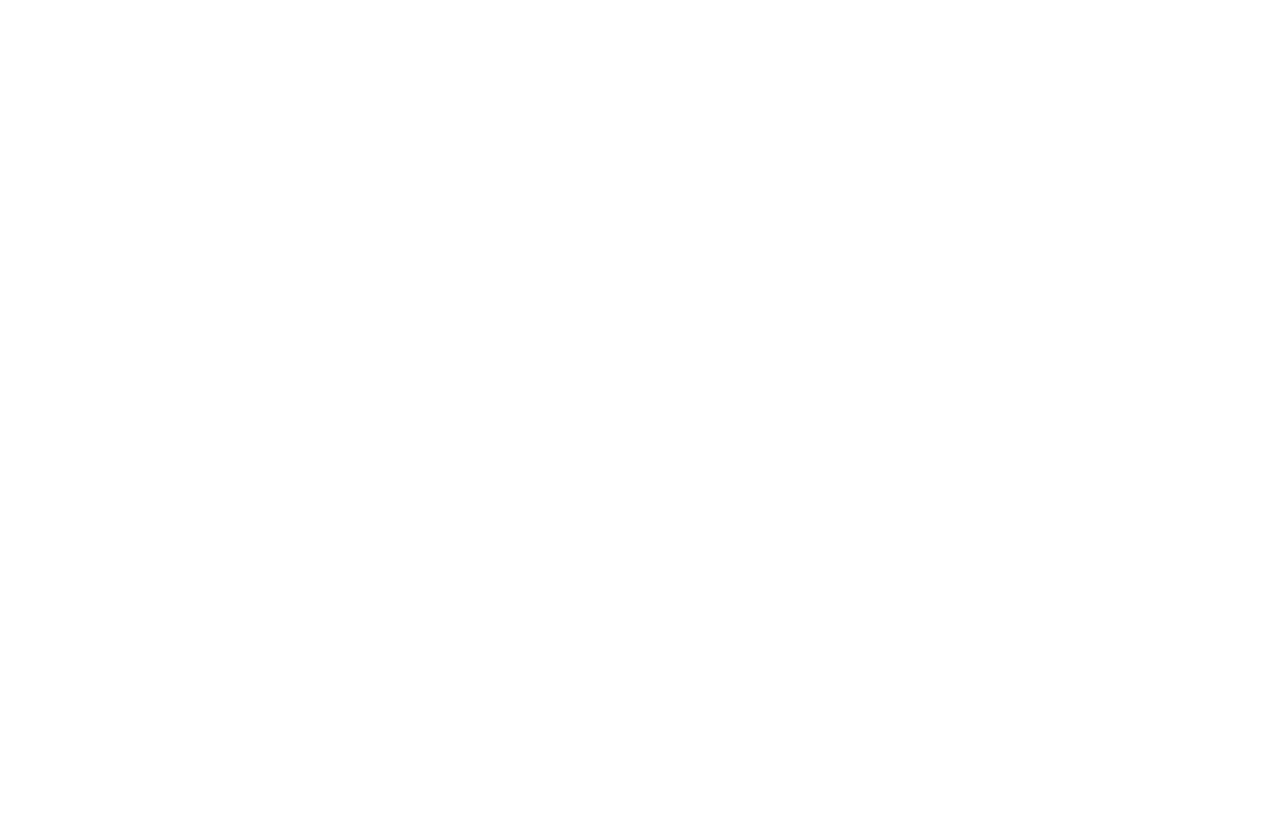
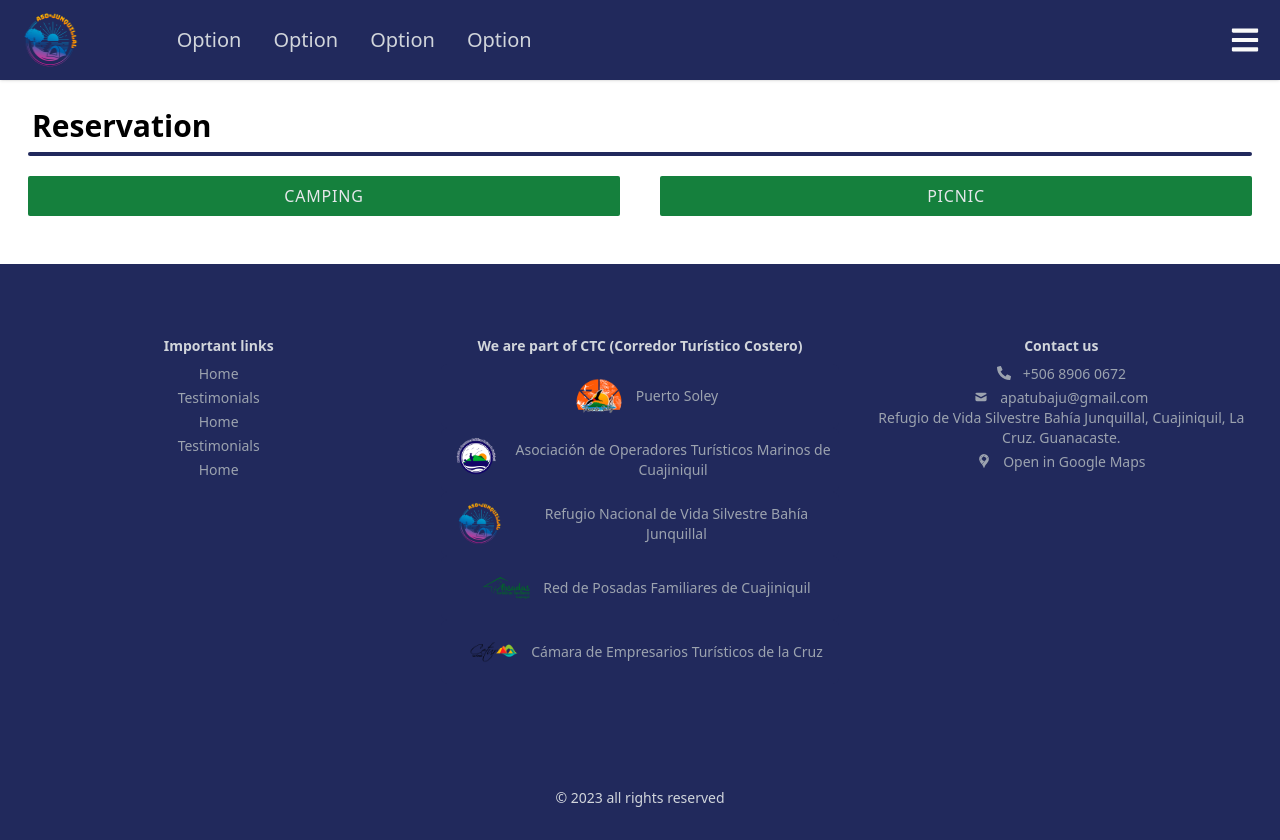
Before and after one commit to estebancb03/LosOsitos_ci0128_23a, a React (Vite) app in the folder src/Frontend/: page /operator/reservation in a window 1280 px wide. Before the commit this address had no page. Before the commit the page ends 800 px from the top, so only its background shows below. Built offline with nearby package versions, Linux system fonts and the light colour scheme.

Commit message:
Se agregan los botones de reservar ya sea picnic o camping en una vista para el operador.

```diff
--- a/src/Frontend/src/App.jsx
+++ b/src/Frontend/src/App.jsx
@@ -4,6 +4,7 @@ import { BrowserRouter, Routes, Route } from "react-router-dom";
 import Home from "./pages/Home";
 import Availability from "./pages/Availability";
 import DefaultLayout from "./layouts/DefaultLayout";
+import PicnicCampingButtons from "./pages/PicnicCampingButtons"
 
 const App = () => {
   return (
@@ -17,6 +18,7 @@ const App = () => {
         <Route path="/operator">
           <Route index element={<Home />} />
           <Route path="availability" element={<Availability />} />
+          <Route path="reservation" element={<PicnicCampingButtons />} />
         </Route>
         //Private access admin routes
         <Route path="/admin">
--- /dev/null
+++ b/src/Frontend/src/pages/PicnicCampingButtons.jsx
@@ -0,0 +1,28 @@
+import Container from "../components/Container";import Title from "../components/Title";
+import Footer from "../components/Footer/Footer";
+import NavMenu from "../components/NavMenu/NavMenu";
+import Button from "../components/Button";
+
+const PicnicCampingButtons = () => {
+    return <>
+        <NavMenu/>
+        <Container>
+            <Title name={"Reservation"} />
+            <div className="grid grid-cols-2">
+                <div className="h-20">
+                    <div className="h-10 mr-5 my-5">
+                    <Button className="mx-5 mr-5" text="Camping" type="add"/>
+                    </div>
+                </div>
+                <div className="h-20">
+                    <div className="h-10 ml-5 my-5">
+                    <Button className="mx-5 mr-5" text="Picnic" type="add"/>
+                    </div>
+                </div>
+            </div>
+        </Container>
+        <Footer />
+    </>
+}
+
+export default PicnicCampingButtons
```
